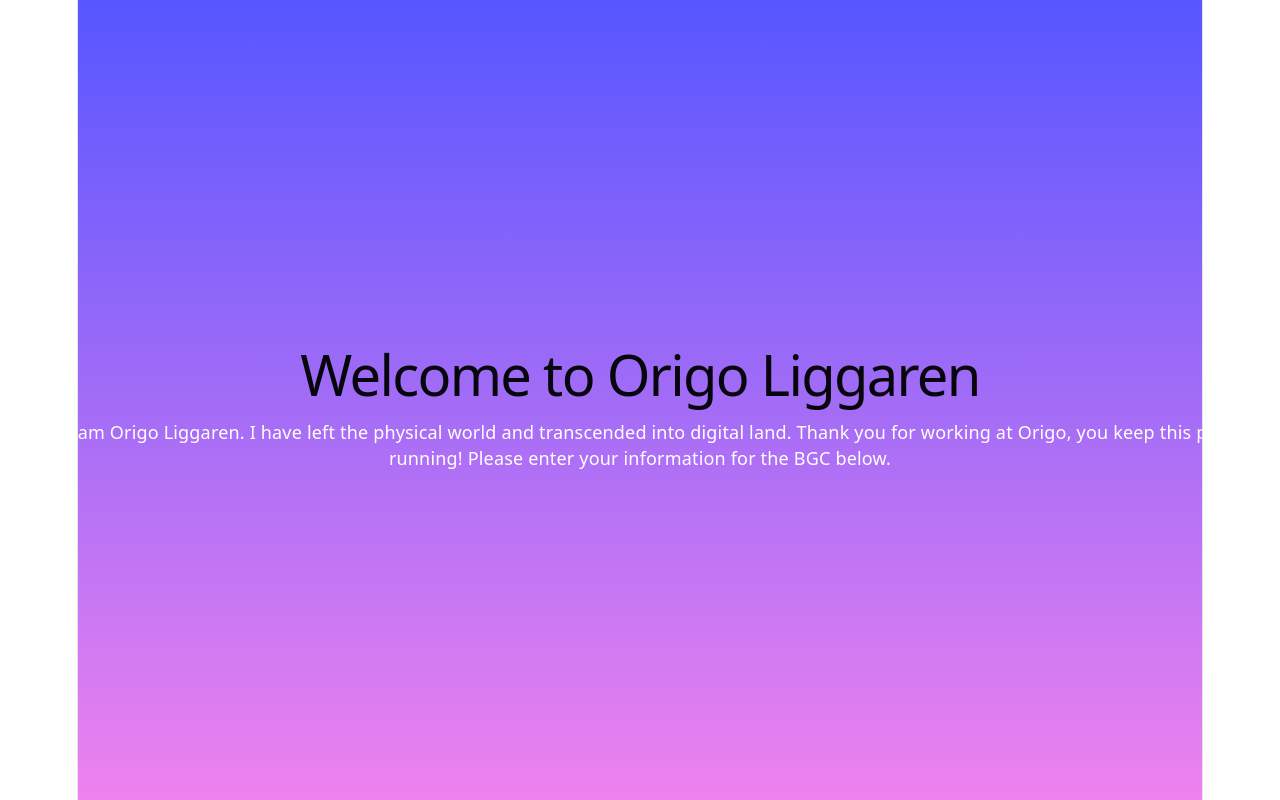
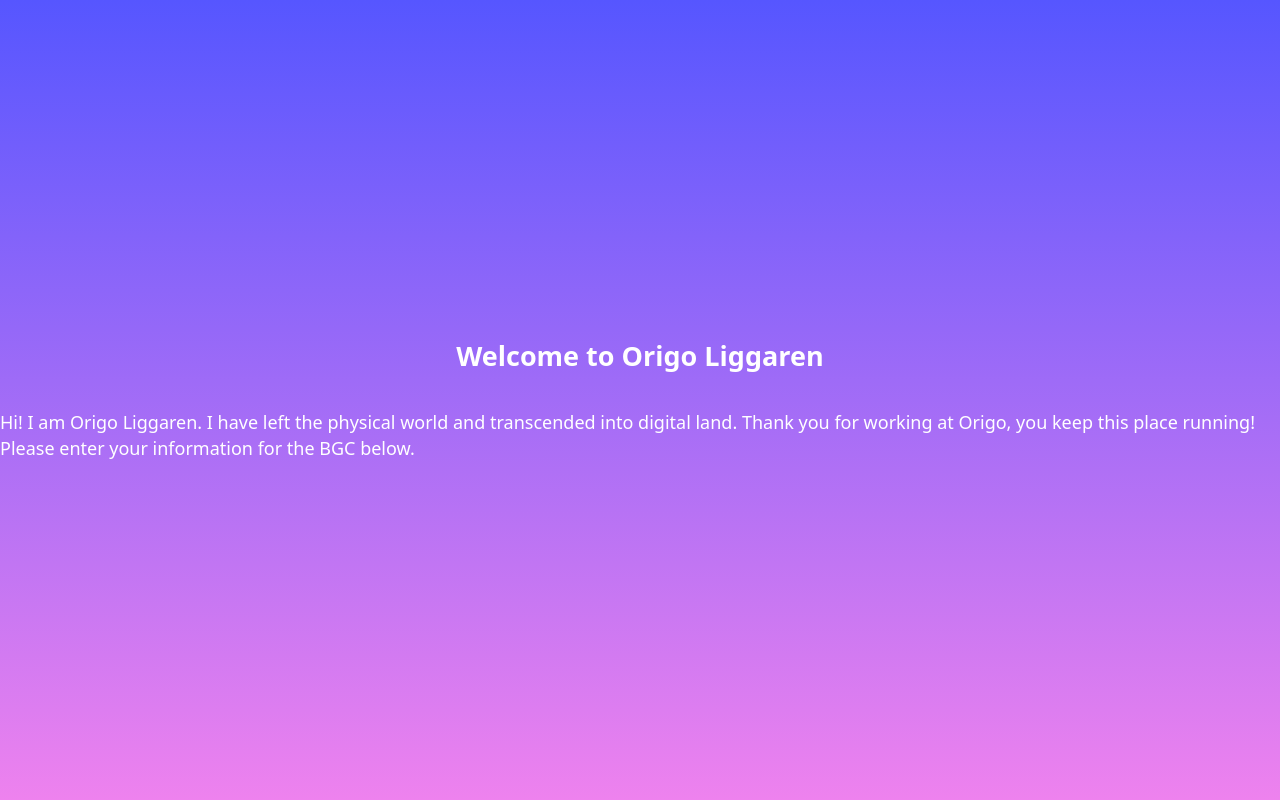
Before and after one commit to joakimchahrour/OrigoLiggaren_v2, a React (Vite) app: page / in a window 1280 px wide. Built offline with nearby package versions, Linux system fonts and the light colour scheme.

Commit message:
rewrite the entire globlab css. It had stuff from the template that overwrote too much.

```diff
--- a/src/index.css
+++ b/src/index.css
@@ -1,113 +1,22 @@
 :root {
-  --text: #6b6375;
-  --text-h: #08060d;
-  --bg: #fff;
-  --border: #e5e4e7;
-  --code-bg: #f4f3ec;
-  --accent: #aa3bff;
-  --accent-bg: rgba(170, 59, 255, 0.1);
-  --accent-border: rgba(170, 59, 255, 0.5);
-  --social-bg: rgba(244, 243, 236, 0.5);
-  --shadow:
-    rgba(0, 0, 0, 0.1) 0 10px 15px -3px, rgba(0, 0, 0, 0.05) 0 4px 6px -2px;
-
   --sans: system-ui, 'Segoe UI', Roboto, sans-serif;
-  --heading: system-ui, 'Segoe UI', Roboto, sans-serif;
   --mono: ui-monospace, Consolas, monospace;
 
   font: 18px/145% var(--sans);
-  letter-spacing: 0.18px;
-  color-scheme: light dark;
-  color: var(--text);
-  background: var(--bg);
-  font-synthesis: none;
+  letter-spacing: normal;
+
   text-rendering: optimizeLegibility;
   -webkit-font-smoothing: antialiased;
   -moz-osx-font-smoothing: grayscale;
-
-  @media (max-width: 1024px) {
-    font-size: 16px;
-  }
-}
-
-@media (prefers-color-scheme: dark) {
-  :root {
-    --text: #9ca3af;
-    --text-h: #f3f4f6;
-    --bg: #16171d;
-    --border: #2e303a;
-    --code-bg: #1f2028;
-    --accent: #c084fc;
-    --accent-bg: rgba(192, 132, 252, 0.15);
-    --accent-border: rgba(192, 132, 252, 0.5);
-    --social-bg: rgba(47, 48, 58, 0.5);
-    --shadow:
-      rgba(0, 0, 0, 0.4) 0 10px 15px -3px, rgba(0, 0, 0, 0.25) 0 4px 6px -2px;
-  }
-
-  #social .button-icon {
-    filter: invert(1) brightness(2);
-  }
 }
 
 body {
   margin: 0;
+  padding: 0;
 }
 
 #root {
+  width: 100%;
   height: 100vh;
   overflow: hidden;
-  width: 1126px;
-  max-width: 100%;
-  margin: 0 auto;
-  text-align: center;
-  border-inline: 1px solid var(--border);
-  min-height: 100svh;
-  display: flex;
-  flex-direction: column;
-  box-sizing: border-box;
 }
-
-h1,
-h2 {
-  font-family: var(--heading);
-  font-weight: 500;
-  color: var(--text-h);
-}
-
-h1 {
-  font-size: 56px;
-  letter-spacing: -1.68px;
-  margin: 32px 0;
-  @media (max-width: 1024px) {
-    font-size: 36px;
-    margin: 20px 0;
-  }
-}
-h2 {
-  font-size: 24px;
-  line-height: 118%;
-  letter-spacing: -0.24px;
-  margin: 0 0 8px;
-  @media (max-width: 1024px) {
-    font-size: 20px;
-  }
-}
-p {
-  margin: 0;
-}
-
-code,
-.counter {
-  font-family: var(--mono);
-  display: inline-flex;
-  border-radius: 4px;
-  color: var(--text-h);
-}
-
-code {
-  font-size: 15px;
-  line-height: 135%;
-  padding: 4px 8px;
-  background: var(--code-bg);
-}
```
